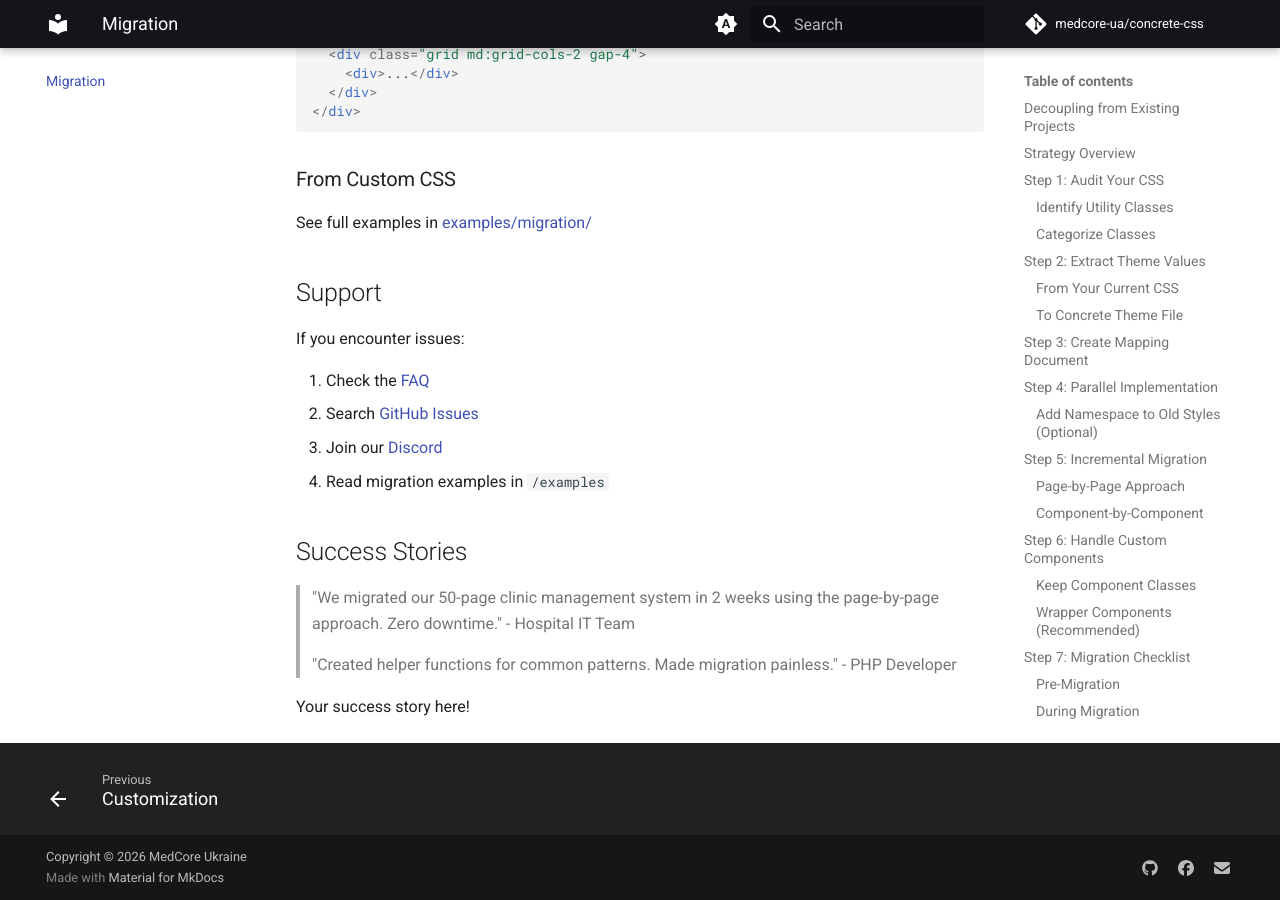
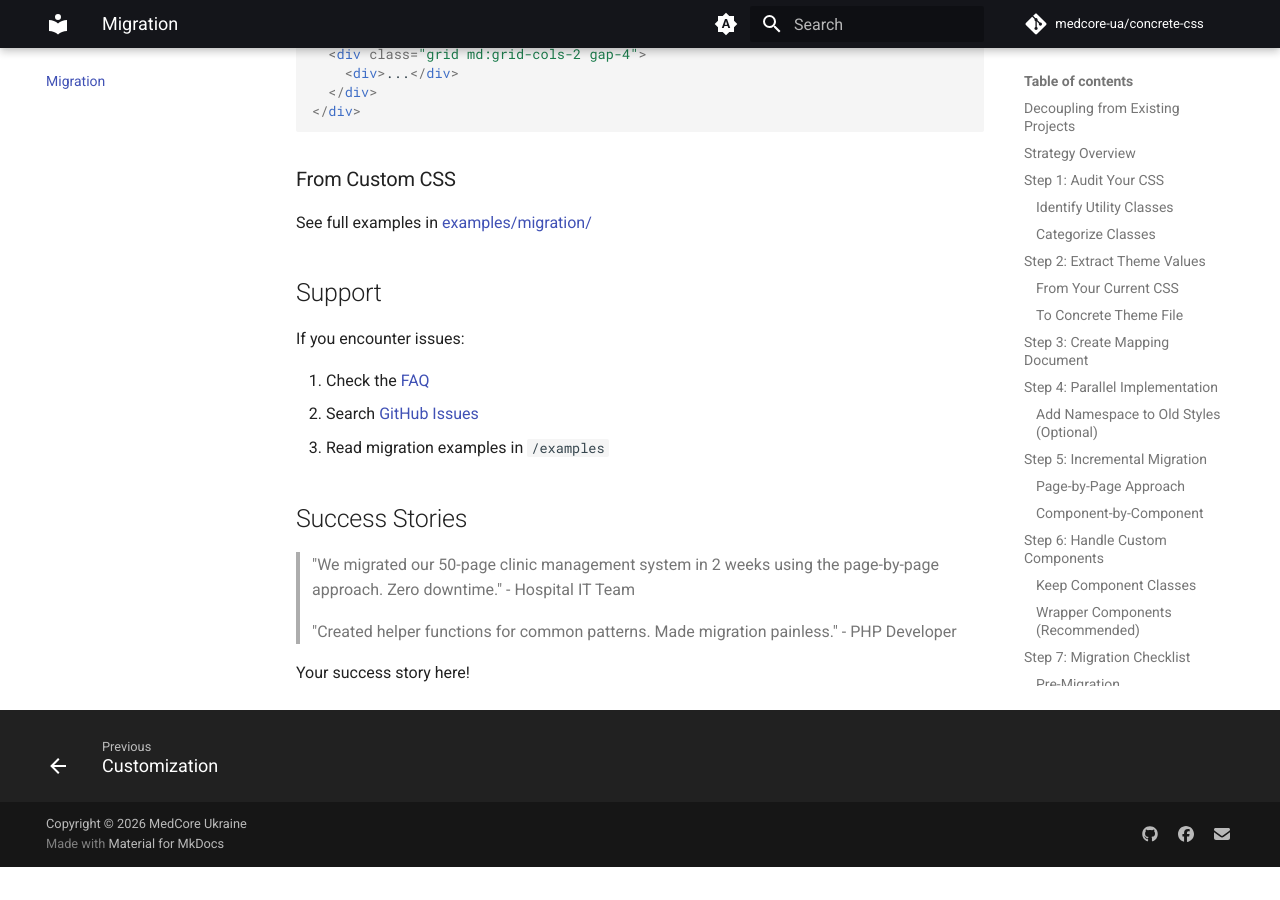
Before and after one commit to medcore-ua/concrete-css, an MkDocs documentation site: the page built from docs/migration.md, in a window 1280 px wide and 900 px high, scrolled down 8180 px. Built offline with MkDocs 1.6.1 and Material for MkDocs 9.7.7, drawn with Linux system fonts in a browser that asks for light colours; comment, search, counter and statistics services are not loaded; after the commit the page ends 9047 px from its top, so only the background shows below that.

Commit message:
docs: Update migration.md to remove Discord link

```diff
--- a/docs/migration.md
+++ b/docs/migration.md
@@ -381,8 +381,7 @@ If you encounter issues:
 
 1. Check the [FAQ](./faq.md)
 2. Search [GitHub Issues](https://github.com/medcore-ua/concrete-css/issues)
-3. Join our [Discord](https://discord.gg/concrete-css)
-4. Read migration examples in `/examples`
+3. Read migration examples in `/examples`
 
 ## Success Stories
 
```
